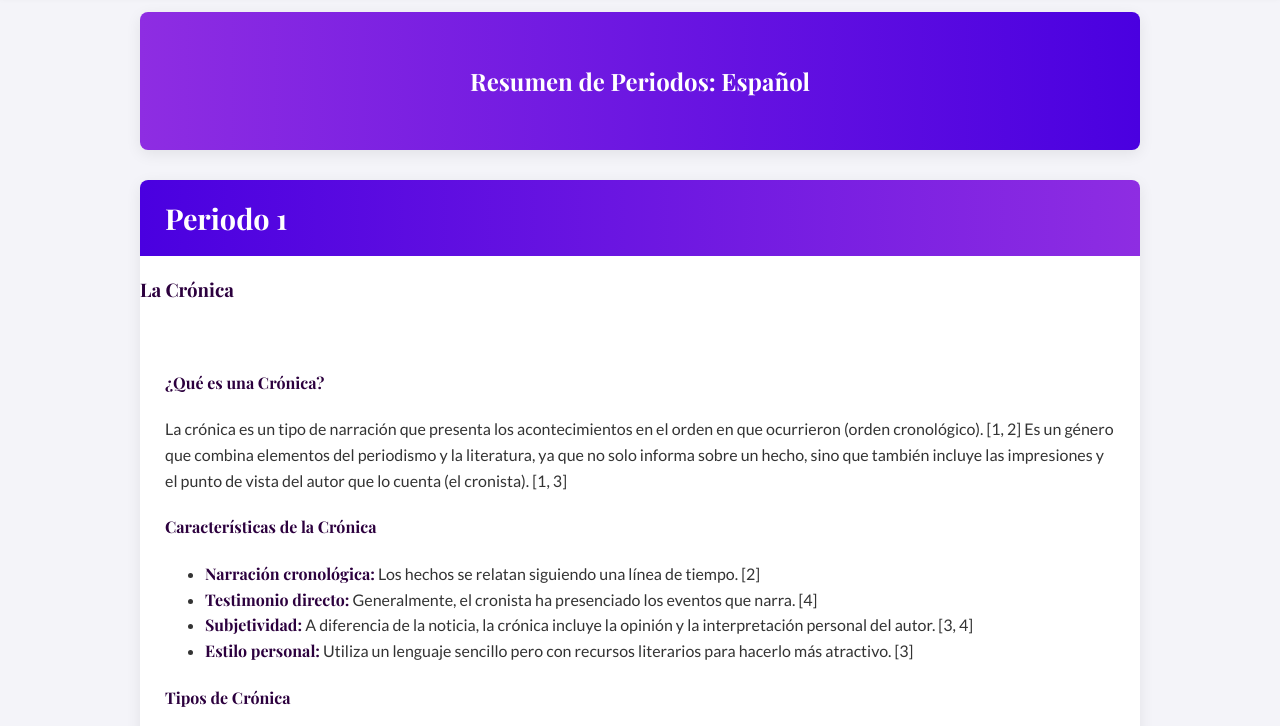
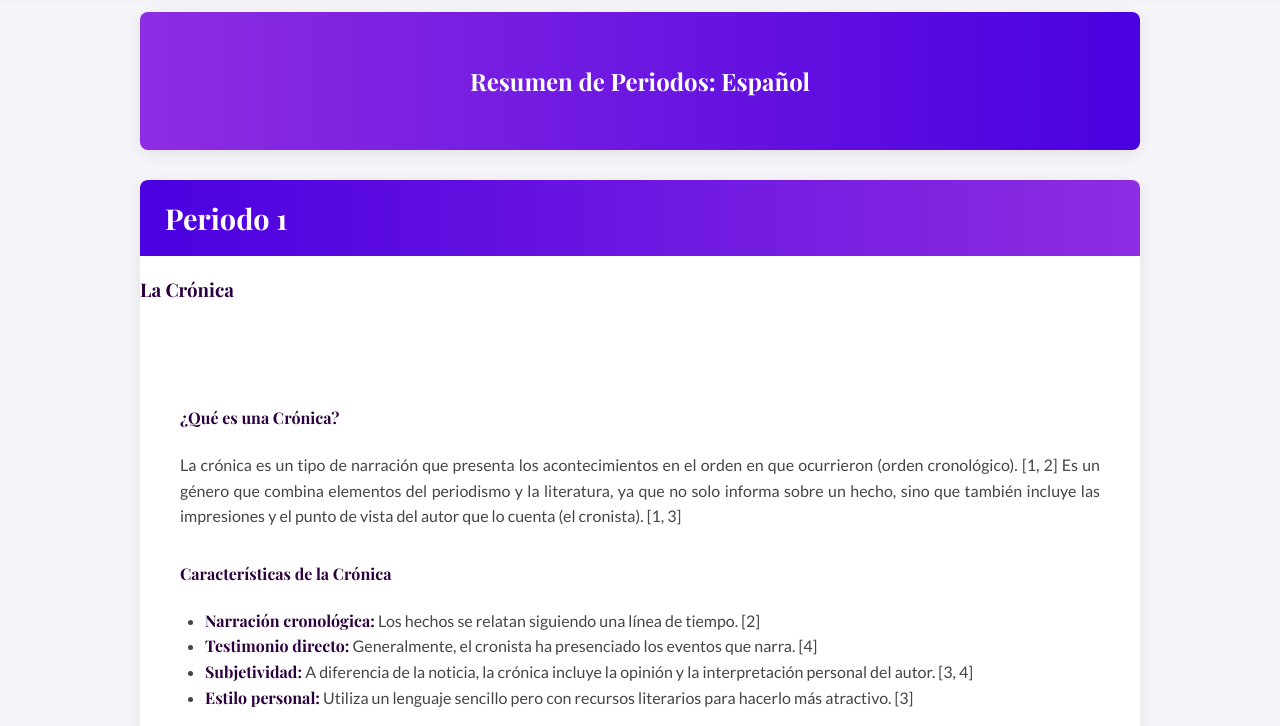
Before and after one commit to Sebas404040/Jadde_Saray, a plain HTML site: page index.html in a window 1280 px wide. Shown: the part 74-800 px from the top of the page. Drawn offline with nearby package versions, Linux system fonts and the light colour scheme.

Commit message:
feat: :construction: Working on other styles
text aligning and images in pending

none

```diff
--- a/css/style.css
+++ b/css/style.css
@@ -84,7 +84,19 @@ section h2 {
 }
 
 article {
-    padding: 25px;
+    padding: 50px 40px; /* Aumentamos el padding lateral para dar más "aire" al texto */
+}
+
+article p, article li {
+    text-align: justify; /* Justificamos el texto para un look más ordenado */
+    color: #454545; /* Hacemos el texto un poco menos oscuro para confort visual */
+}
+
+article h3, article h4, article h5 {
+    margin-top: 2em; /* Añadimos más espacio arriba de los subtítulos */
+}
+article ul {
+    padding-left: 25px; /* Ajustamos el padding de las listas */
 }
 
 /* --- Contenedores de Autores --- */
```
